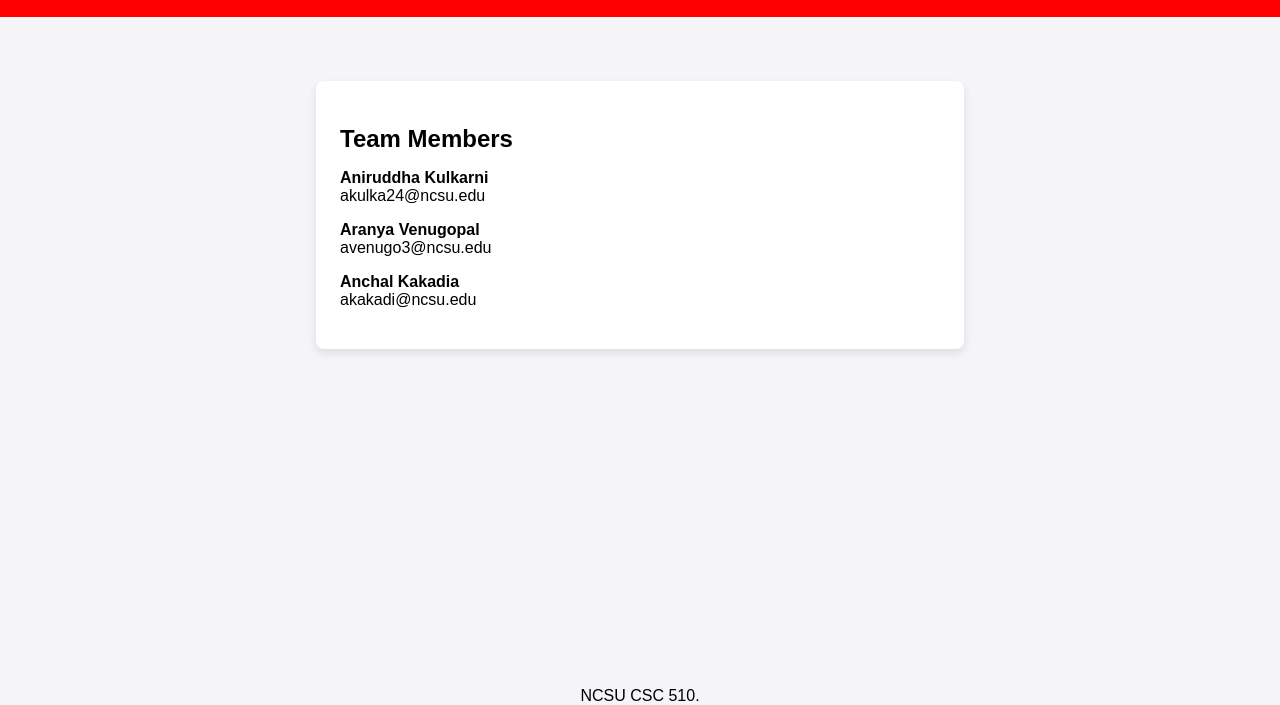
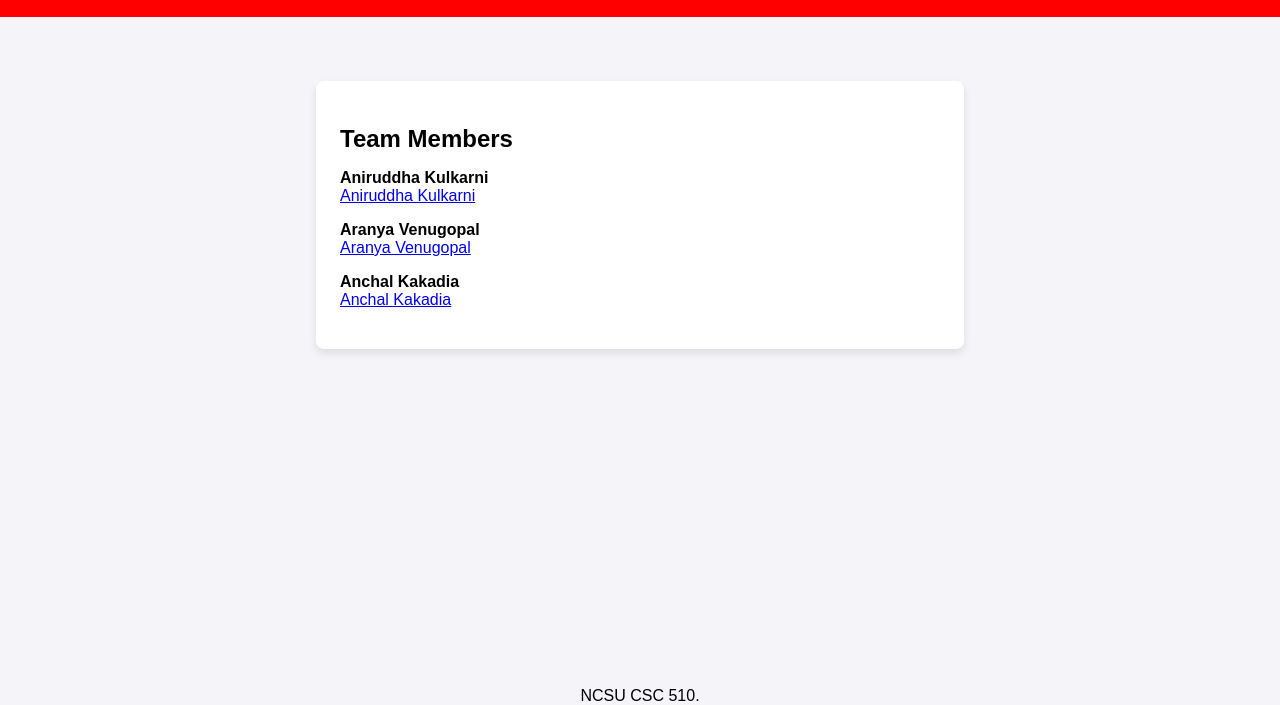
Before and after one commit to ncsu-csc-510/git-homework2, a plain HTML site: page index.html in a window 1280 px wide. Shown: the part 95-800 px from the top of the page. Drawn offline with Linux system fonts and the light colour scheme.

Commit message:
Updated the .html file to contaian email links

```diff
--- a/index.html
+++ b/index.html
@@ -53,15 +53,16 @@
             <h2>Team Members</h2>
             <div class="member">
                 <strong>Aniruddha Kulkarni</strong><br>
-                akulka24@ncsu.edu
+                <a href="mailto:akulka24@ncsu.edu">Aniruddha Kulkarni</a>
+
             </div>
             <div class="member">
                 <strong>Aranya Venugopal</strong><br>
-                avenugo3@ncsu.edu
+                <a href="mailto:avenugo3@ncsu.edu">Aranya Venugopal</a>
             </div>
             <div class="member">
                 <strong>Anchal Kakadia</strong><br>
-                akakadi@ncsu.edu
+                <a href="mailto:akakadi@ncsu.edu">Anchal Kakadia</a>
             </div>
         </div>
     </main>
```
